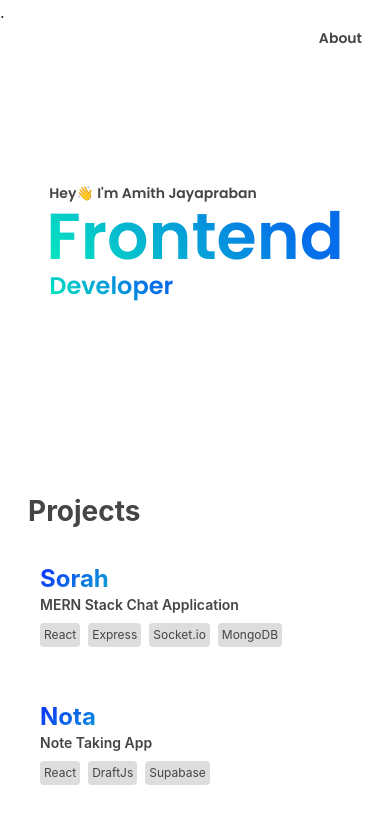
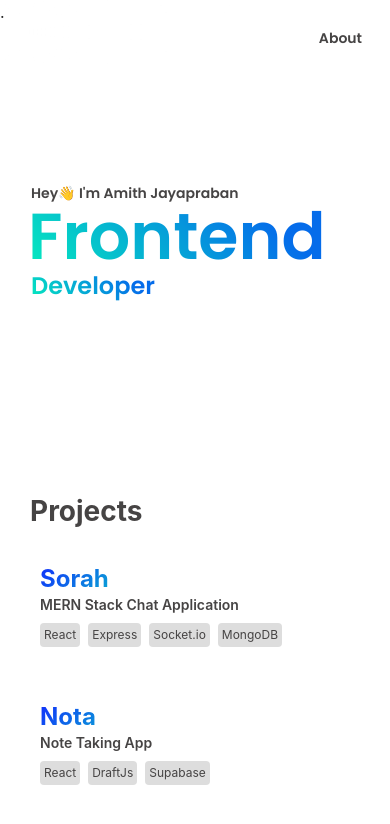
Before and after one commit to amithjayapraban/Personal-Website, a React (Vite) app: page / in a window 390 px wide. Shown: the top 824 px of the page. Built offline with nearby package versions, Linux system fonts and the light colour scheme; a web font is replaced by a local one.

Commit message:
added greeting

```diff
--- a/src/pages/Home.tsx
+++ b/src/pages/Home.tsx
@@ -44,7 +44,7 @@ function Home() {
             exit="exit"
             transition={{ duration: 0.03 }}
           >
-            <div className=" flex  m-0 flex-col md:mb-20 cursor-default md:items-start items-center ">
+            <div className=" flex  m-0 flex-col md:mb-20 cursor-default md:items-start items-start ">
               <div className="flex flex-col gap-0 w-[max-content] items-start">
                 <p className="md:ml-[1%] hello mt-[5%] md:mt-0  ml-[1%] lg:ml-[1.3%] font-[600] md:font-[600] text-sm md:text-2xl justify-self-end ">
                   {" "}
@@ -53,7 +53,7 @@ function Home() {
                 <p className="lg:text-[150px] justify-self-start mt-[-5%] md:mt-0  md:text-8xl outline-none p-0  frontend font-[700]  text-[65px]  text-fontcolor">
                   Frontend
                 </p>
-                <p className="developer  mt-[-5%] md:mt-0 justify-self-start font-[700] md:ml-[.5%] lg:ml-[.7%] ml-[1%] frontend md:text-3xl text-2xl lg:text-5xl">
+                <p className="developer  mt-[-5%] md:mt-0 justify-self-start font-[700] md:ml-[.6%] lg:ml-[.8%] ml-[1%] frontend md:text-3xl text-2xl lg:text-5xl">
                 Developer
               </p>
               </div>
@@ -64,7 +64,7 @@ function Home() {
         </section>
 
         <section className="min-h-[50vh] md:min-h-[100vh] md:py-[8rem] py-[2rem] bg-gray-00 md:mt-0   flex flex-col items-center md:gap-2  gap-2  ">
-          <p className=" md:mb-3 mt-3 self-start font-[700] text-fontcolor md:text-4xl text-[28px] lg:text-5xl">
+          <p className="ml-[.6%] md:mb-3 mt-3 self-start font-[700] text-fontcolor md:text-4xl text-[28px] lg:text-5xl">
             Projects
           </p>
           {projects.map((i) => {
```
